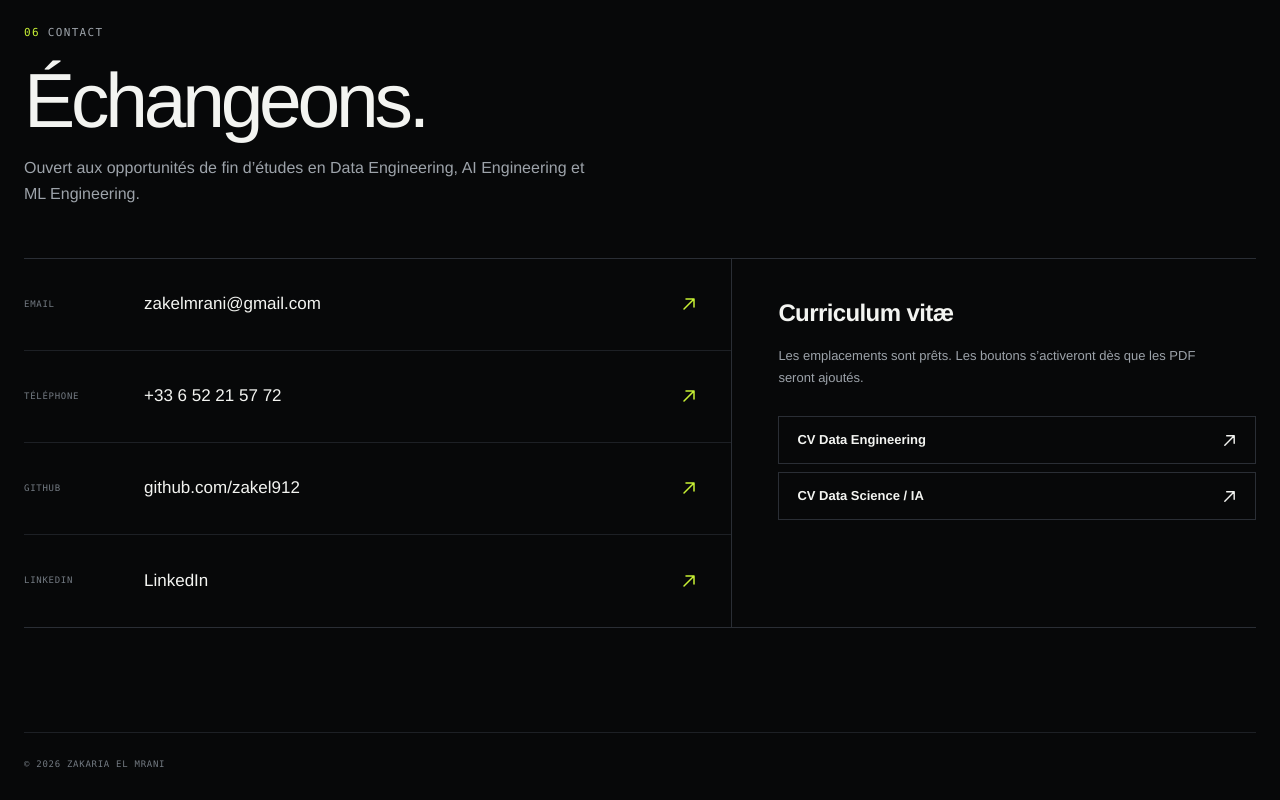
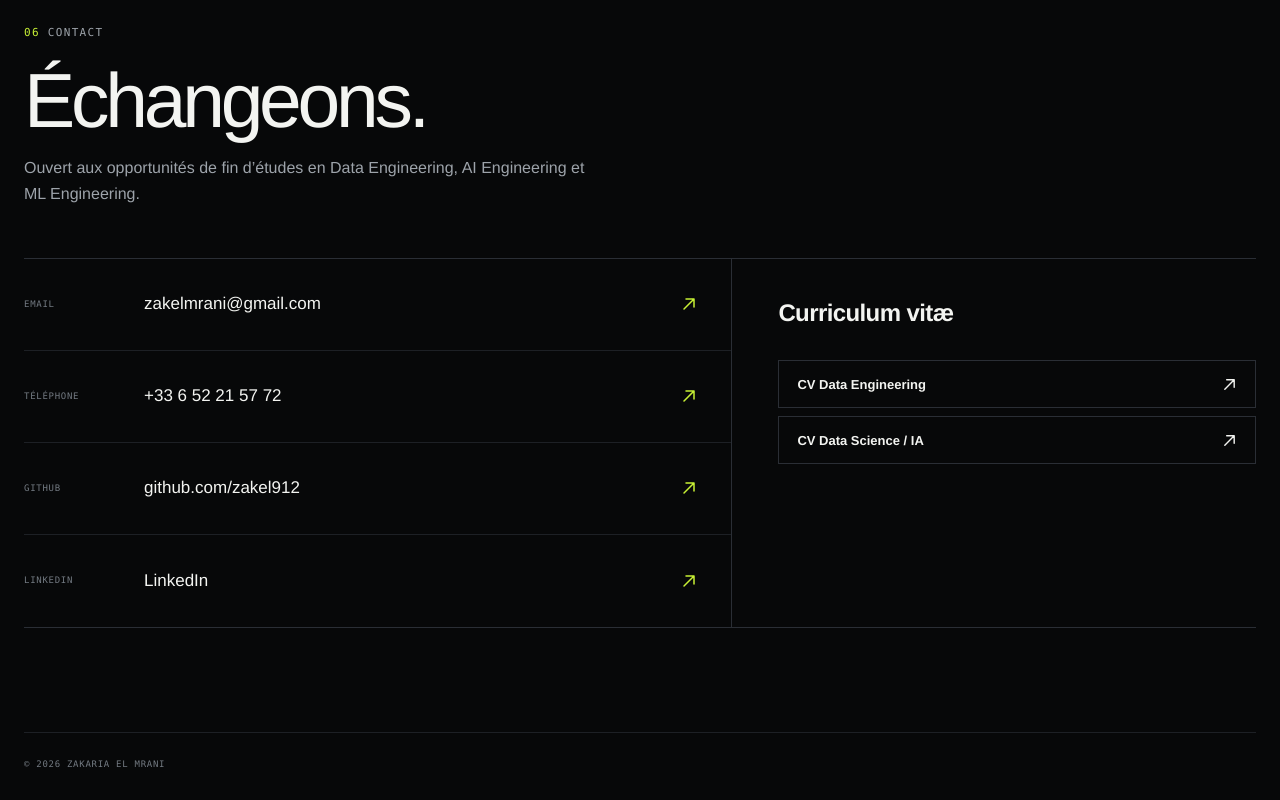
Before and after one commit to zakel912/portfolio, a Next.js app: page / in a window 1280 px wide. Shown: the part 5446-6246 px from the top of the page. Built offline with nearby package versions, Linux system fonts and the light colour scheme.

Commit message:
Remove resume introduction paragraph from footer
Remove introductory paragraph for resumes section.

```diff
--- a/components/footer.tsx
+++ b/components/footer.tsx
@@ -24,7 +24,6 @@ export function Footer() {
         </div>
         <div className="resume-area">
           <h3>{footer.resumes}</h3>
-          <p>{footer.resumeIntro}</p>
           <div className="resume-list">
             {profile.resumes.map((resume) => resume.available ? (
               <a className="button button-secondary" href={publicAsset(resume.file)} download key={resume.id}>{footer.resumeLabels[resume.id]} <ArrowIcon /></a>
```
